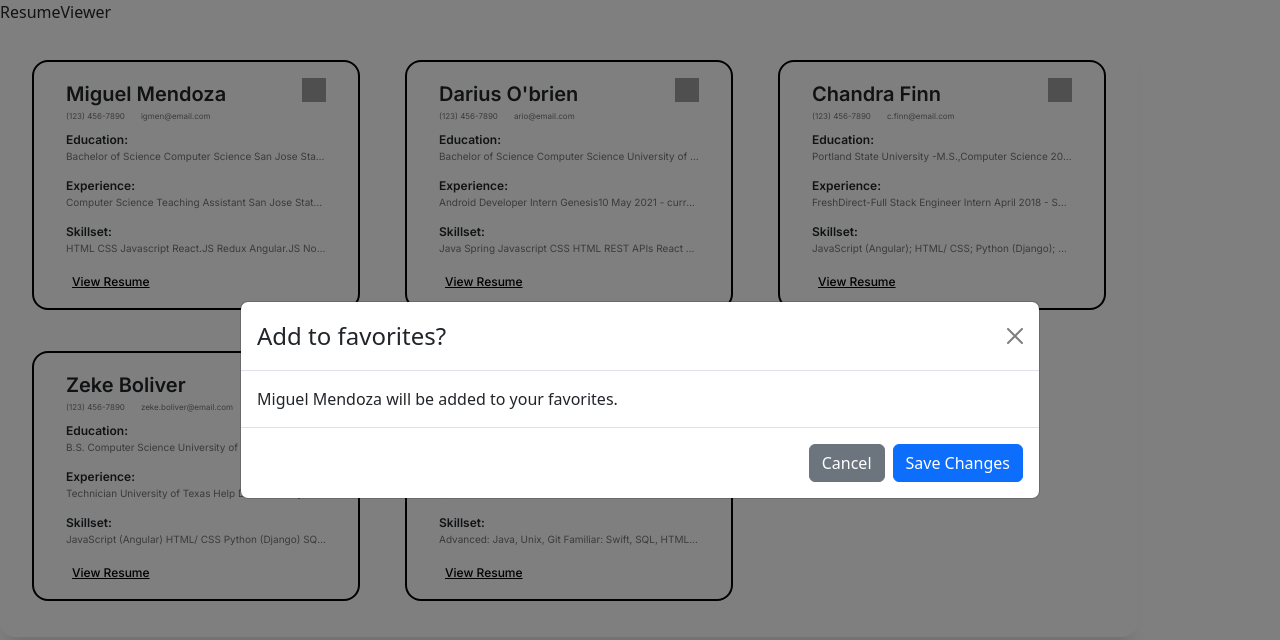
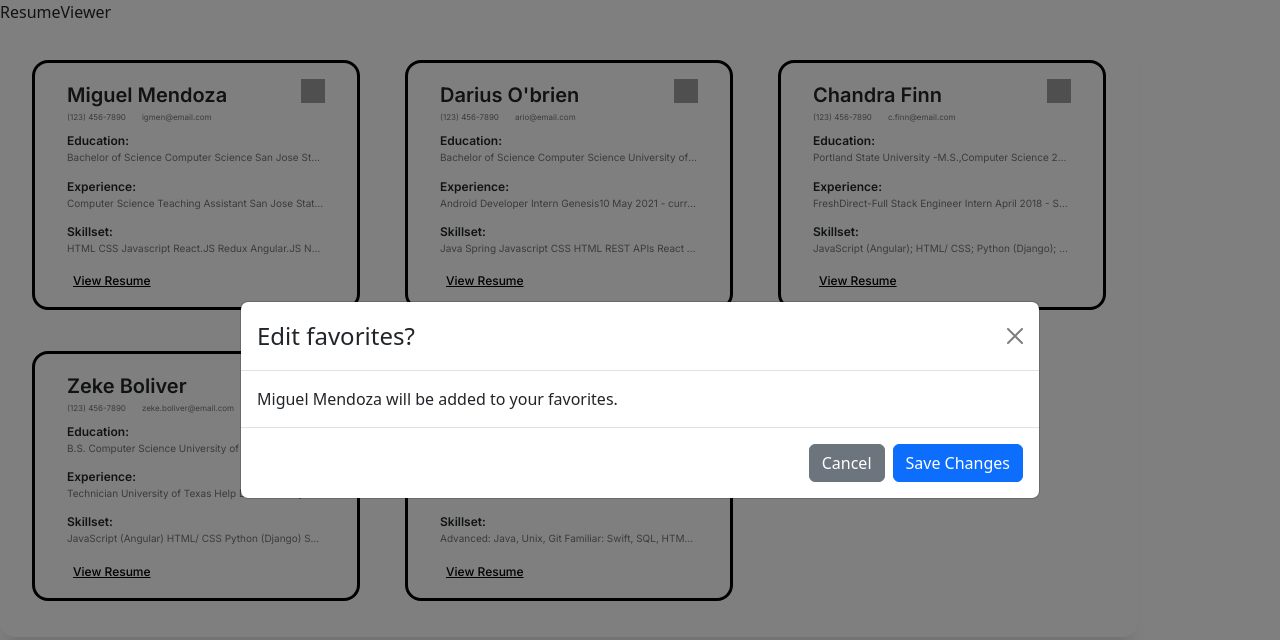
Before and after one commit to jacksoncamp42/Resume-Parser-App, a React (Create React App) app: page /Search in a window 1280 px wide. Both pictures are taken after a click on the button 314 px from the left and 90 px from the top of the page. Shown: the top 640 px of the page. Built offline with nearby package versions, Linux system fonts and the light colour scheme; grey boxes are pictures that could not be loaded.

Commit message:
handle remove and add to favorites

```diff
--- a/src/App.css
+++ b/src/App.css
@@ -65,7 +65,7 @@
   position: relative;
   transition: all 0.4s cubic-bezier(0.175, 0.885, 0, 1);
   box-sizing: border-box;
-  border: 2px solid #000000;
+  border: 3px solid #000000;
   border-radius: 16px;
   padding: 16px 32px;
 }
@@ -109,6 +109,10 @@
   background-size:cover;
   width: 24px;
   height: 24px;
+}
+
+.resumeFavorite:hover{
+  transform: scale(1.15, 1.15);
 }
 
 .contacts {
--- a/src/components/resumeCard.jsx
+++ b/src/components/resumeCard.jsx
@@ -80,9 +80,9 @@ const ResumeCard = ({ resume }) => {
           aria-labelledby="contained-modal-title-vcenter"
           centered>
           <Modal.Header closeButton>
-            <Modal.Title>Add to favorites?</Modal.Title>
+            <Modal.Title>Edit favorites?</Modal.Title>
           </Modal.Header>
-          <Modal.Body>{resume.name} will be added to your favorites.</Modal.Body>
+          <Modal.Body> {resume.isFavorite === true ? `${resume.name} will be removed from your favorites.` : `${resume.name} will be added to your favorites.`} </Modal.Body>
           <Modal.Footer>
             <Button variant="secondary" onClick={handleClose}>
               Cancel
```
